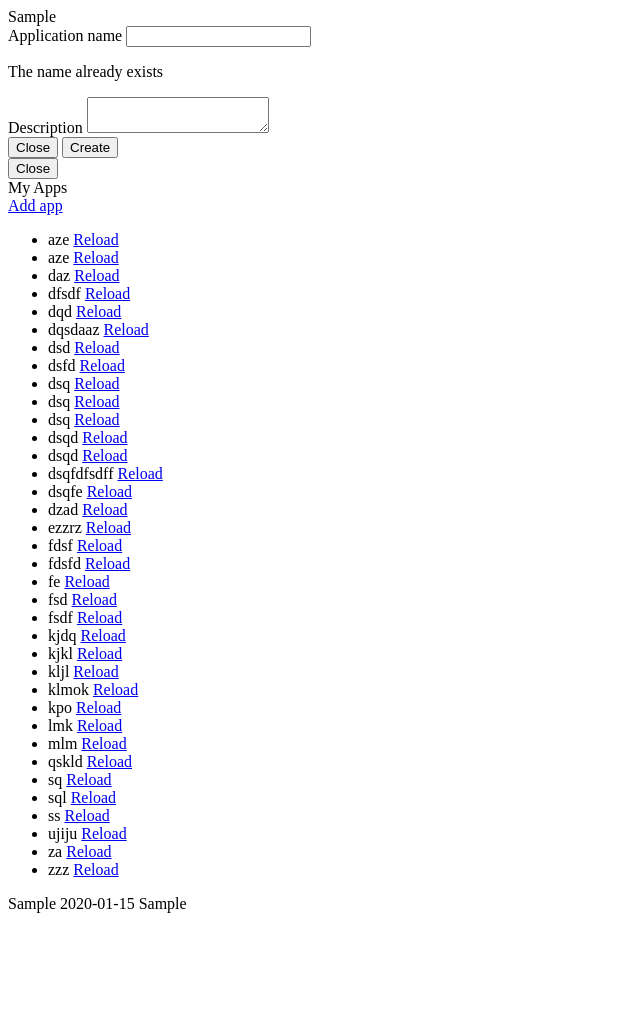
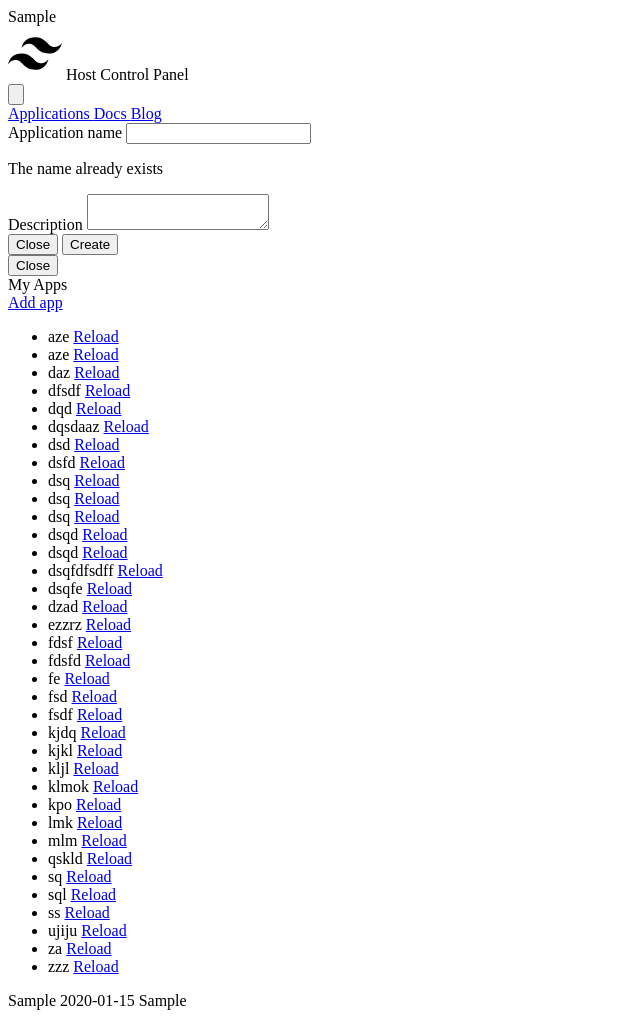
Before and after one commit to aurelmegn/webhostingapp, a Flask app: template src/templates/default/dashboard.jinja in a window 1280 px wide. Shown: the whole page, without its empty margins (0-640 px from the left). Before the commit the page ends 913 px from the top, so only its background shows below. Run offline with Flask 2, Linux system fonts and the light colour scheme; data comes from the database, SQL or seed files in the repository; the template is opened without the code that fills it: values that come from a table or form of the project are taken from there, most other values are stand-ins (such as "Sample title", 1, 10 or a date in 2020); form fields are guessed from the names that the template uses.

Commit message:
feat: improve the design of the dashboard

```diff
--- a/src/assets/scss/index.scss
+++ b/src/assets/scss/index.scss
@@ -5,3 +5,4 @@
 @import "tailwindcss/utilities";
 
 @import "dashboard";
+@import "navbar";
--- a/src/package.json
+++ b/src/package.json
@@ -19,6 +19,8 @@
     "webpack-notifier": "^1.6.0"
   },
   "dependencies": {
-    "tailwindcss": "^1.1.2"
+    "tailwindcss": "^1.1.2",
+    "tailwindcss-transforms": "^2.2.0",
+    "tailwindcss-transitions": "^2.1.0"
   }
 }
--- a/src/templates/base.jinja
+++ b/src/templates/base.jinja
@@ -13,7 +13,11 @@
     </title>
 </head>
 <body>
-    {% block navbar %}{% endblock %}
+
+
+    {% block navbar %}
+        {% include 'nav.jinja' %}
+    {% endblock %}
 
     {% block body %}{% endblock %}
 
--- a/src/templates/default/dashboard.jinja
+++ b/src/templates/default/dashboard.jinja
@@ -47,17 +47,27 @@
 
     </div>
 
-    <div class="flex flex-row w-full">
-        <div>My Apps</div>
+{#    content of the page#}
+
+    <div class="flex flex-col items-start content-center">
+        <div class="flex-col flex w-full md:w-1/3 py-10">
+            <div class="flex flex-row w-full w-full bg-secondary text-white p-2 font-bold">
+                <div class="flex w-2/3 p-1">My Apps</div>
+                <a id="addApp" href="#" class="w-1/3 btn text-center bg-white text-primary p-1">Add app</a>
+
+            </div>
+
+            <ul class="flex flex-col px-1">
+                {% for app in user.applications %}
+                    <li class="w-full flex flex-row mt-0 p-1 hover:bg-gray-300">
+                        <span class="appname w-4/6 break-words">{{ app.name }}</span>
+                        <a id="reloadApp" class="w-2/6 bg-gray-500 text-center rounded text-white p-1" href="#">Reload</a>
+                    </li>
+                {% endfor %}
+            </ul>
+
+        </div>
     </div>
-
-    <a id="addApp" href="#" >Add app</a>
-    <ul>
-        {% for app in user.applications %}
-            <li>{{ app.name }} <a id="reloadApp" href="#">Reload</a></li>
-        {% endfor %}
-    </ul>
-
 {% endblock %}
 
 {% block js %}
--- /dev/null
+++ b/src/templates/nav.jinja
@@ -0,0 +1,27 @@
+<nav class="flex items-center justify-between flex-wrap bg-secondary p-4 sticky w-full top-0 shadow-md">
+  <div class="flex items-center flex-shrink-0 text-white mr-6">
+    <svg class="fill-current h-8 w-8 mr-2" width="54" height="54" viewBox="0 0 54 54" xmlns="http://www.w3.org/2000/svg"><path d="M13.5 22.1c1.8-7.2 6.3-10.8 13.5-10.8 10.8 0 12.15 8.1 17.55 9.45 3.6.9 6.75-.45 9.45-4.05-1.8 7.2-6.3 10.8-13.5 10.8-10.8 0-12.15-8.1-17.55-9.45-3.6-.9-6.75.45-9.45 4.05zM0 38.3c1.8-7.2 6.3-10.8 13.5-10.8 10.8 0 12.15 8.1 17.55 9.45 3.6.9 6.75-.45 9.45-4.05-1.8 7.2-6.3 10.8-13.5 10.8-10.8 0-12.15-8.1-17.55-9.45-3.6-.9-6.75.45-9.45 4.05z"/></svg>
+    <span class="font-semibold text-xl tracking-tight">Host Control Panel</span>
+  </div>
+  <div class="block lg:hidden">
+    <button class="flex items-center px-3 py-2 border rounded text-teal-200 border-teal-400 hover:text-white hover:border-white">
+      <svg class="fill-current h-3 w-3" viewBox="0 0 20 20" xmlns="http://www.w3.org/2000/svg"><title>Menu</title><path d="M0 3h20v2H0V3zm0 6h20v2H0V9zm0 6h20v2H0v-2z"/></svg>
+    </button>
+  </div>
+  <div class="w-full block flex-grow lg:flex lg:items-center lg:w-auto ">
+    <div class="text-sm lg:flex-grow">
+      <a href="#responsive-header" class="nav-item mr-4">
+        Applications
+      </a>
+      <a href="#responsive-header" class="nav-item mr-4">
+        Docs
+      </a>
+      <a href="#responsive-header" class="nav-item">
+        Blog
+      </a>
+    </div>
+{#    <div>#}
+{#      <a href="#" class="inline-block text-sm px-4 py-2 leading-none border rounded text-white border-white hover:border-transparent hover:text-teal-500 hover:bg-white mt-4 lg:mt-0">Download</a>#}
+{#    </div>#}
+  </div>
+</nav>
```
Also changed, not shown: src/assets/scss/navbar.scss (added, +13 -0 lines), src/assets/tailwind.config.js (+11 -3 lines), src/public/css/app.css, 1 other file.
